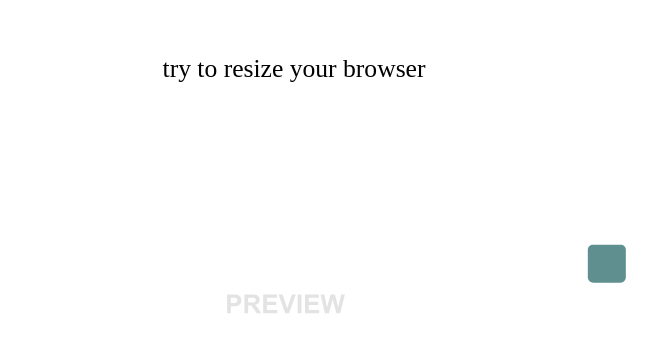
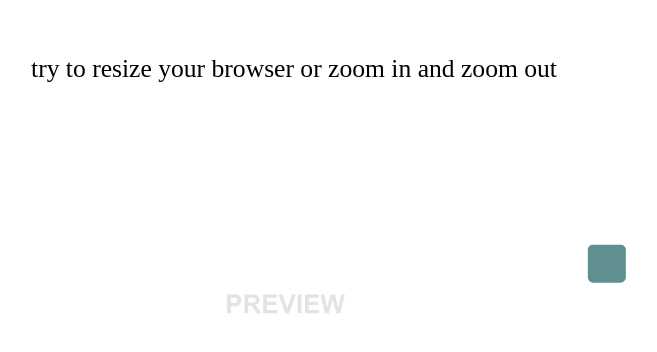
Before and after one commit to irwant/irwant-loader.github.io, a plain HTML site: page index.html in a window 1280 px wide. Shown: the part 132-484 px from the top of the page, without its empty margins (354-1011 px from the left). Drawn offline with Linux system fonts and the light colour scheme.

Commit message:
Update index.html

```diff
--- a/index.html
+++ b/index.html
@@ -124,7 +124,7 @@
 </svg>
     </div>
     <div>
-        <p class="try">try to resize your browser</p>
+        <p class="try">try to resize your browser or zoom in and zoom out</p>
     </div>
 </body>
 
```
